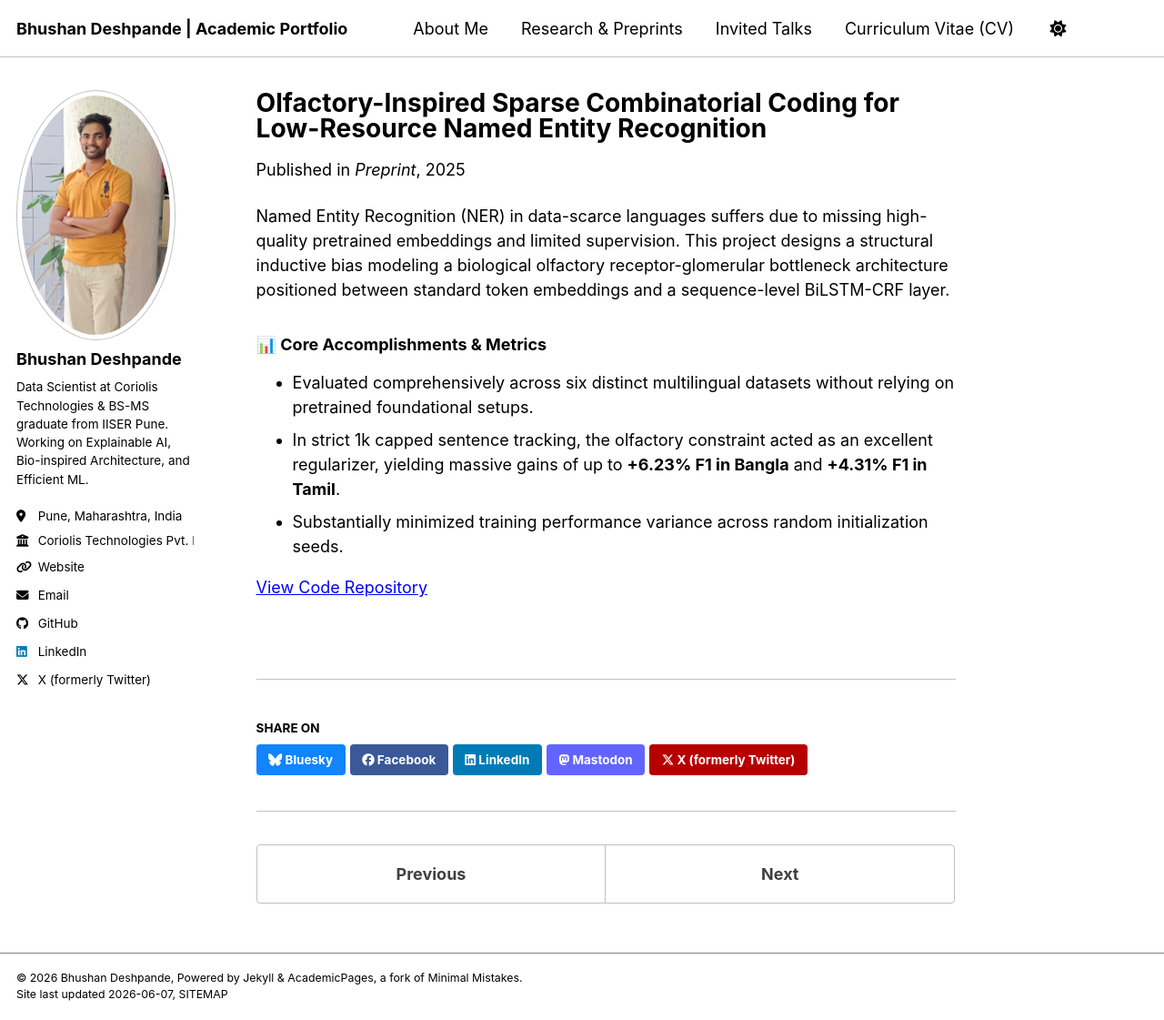
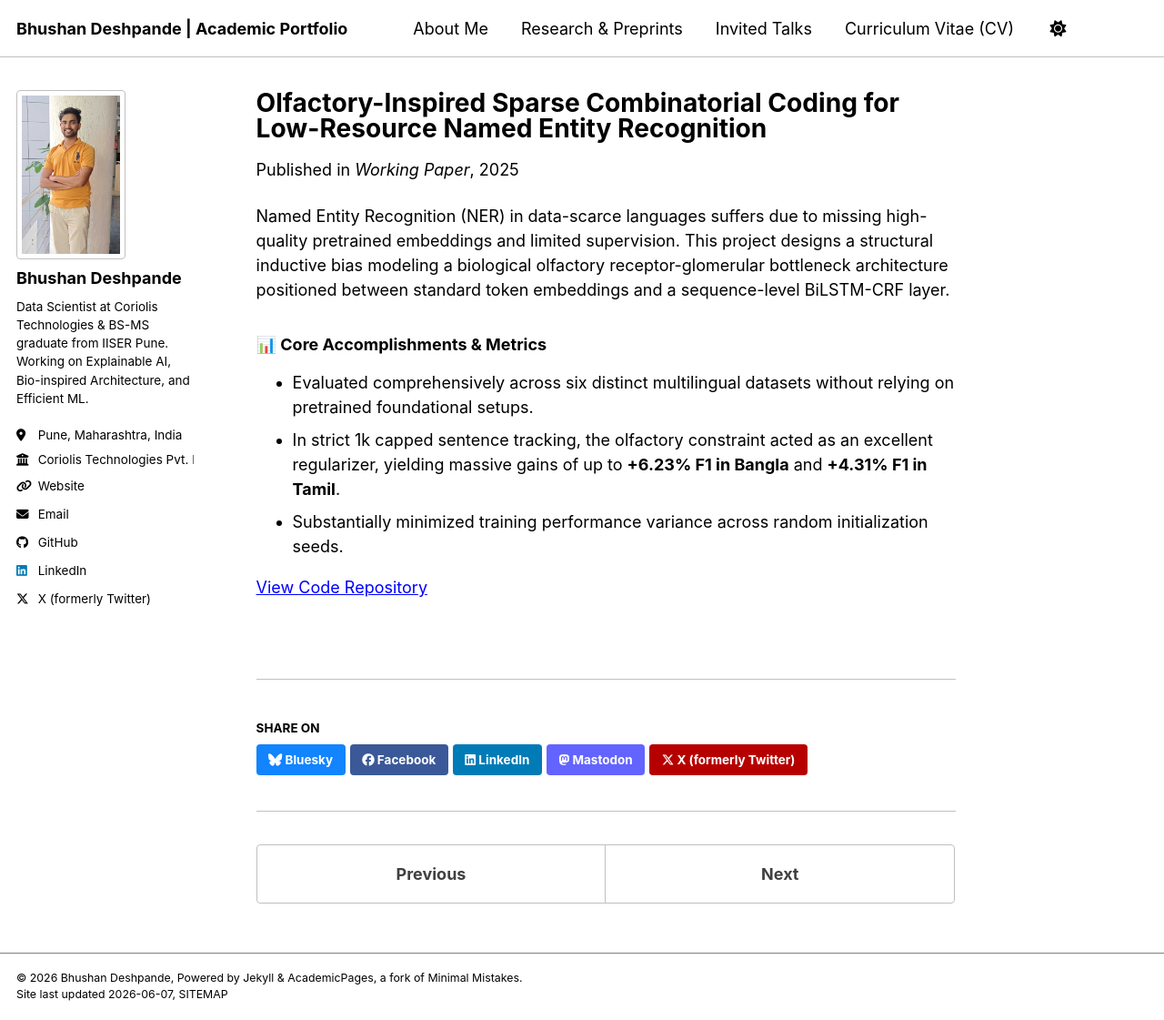
Before and after one commit to bhushan1729/bhushan1729.github.io, a Jekyll site: the page built from _publications/2025-10-01-olfactory-inspired-ner.md, in a window 1280 px wide and 1121 px high. Shown: the whole window at 91% size. Built offline with Jekyll 4.4.1, drawn with Linux system fonts in a browser that asks for light colours; a script bundle is joined from its source files by our own code; library files that are not in the unit come from our copies.

Commit message:
Make profile photo square and smaller, and update publication venue

```diff
--- a/_publications/2025-10-01-olfactory-inspired-ner.md
+++ b/_publications/2025-10-01-olfactory-inspired-ner.md
@@ -5,7 +5,7 @@ collection: publications
 category: manuscripts
 permalink: /publication/2025-10-01-olfactory-inspired-ner
 date: 2025-10-01
-venue: "Preprint"
+venue: "Working Paper"
 excerpt: "Introducing a biological receptor-glomerular bottleneck modeling olfactory priors into sequence models, boosting low-resource NER performance by +6.23% F1 in Bangla and +4.31% F1 in Tamil."
 ---
 
--- a/_sass/layout/_sidebar.scss
+++ b/_sass/layout/_sidebar.scss
@@ -155,8 +155,8 @@
   }
 
   img {
-    max-width: 175px;
-    border-radius: 50%;
+    max-width: 120px;
+    border-radius: 4px;
 
     @include breakpoint($large) {
       padding: 5px;
```
